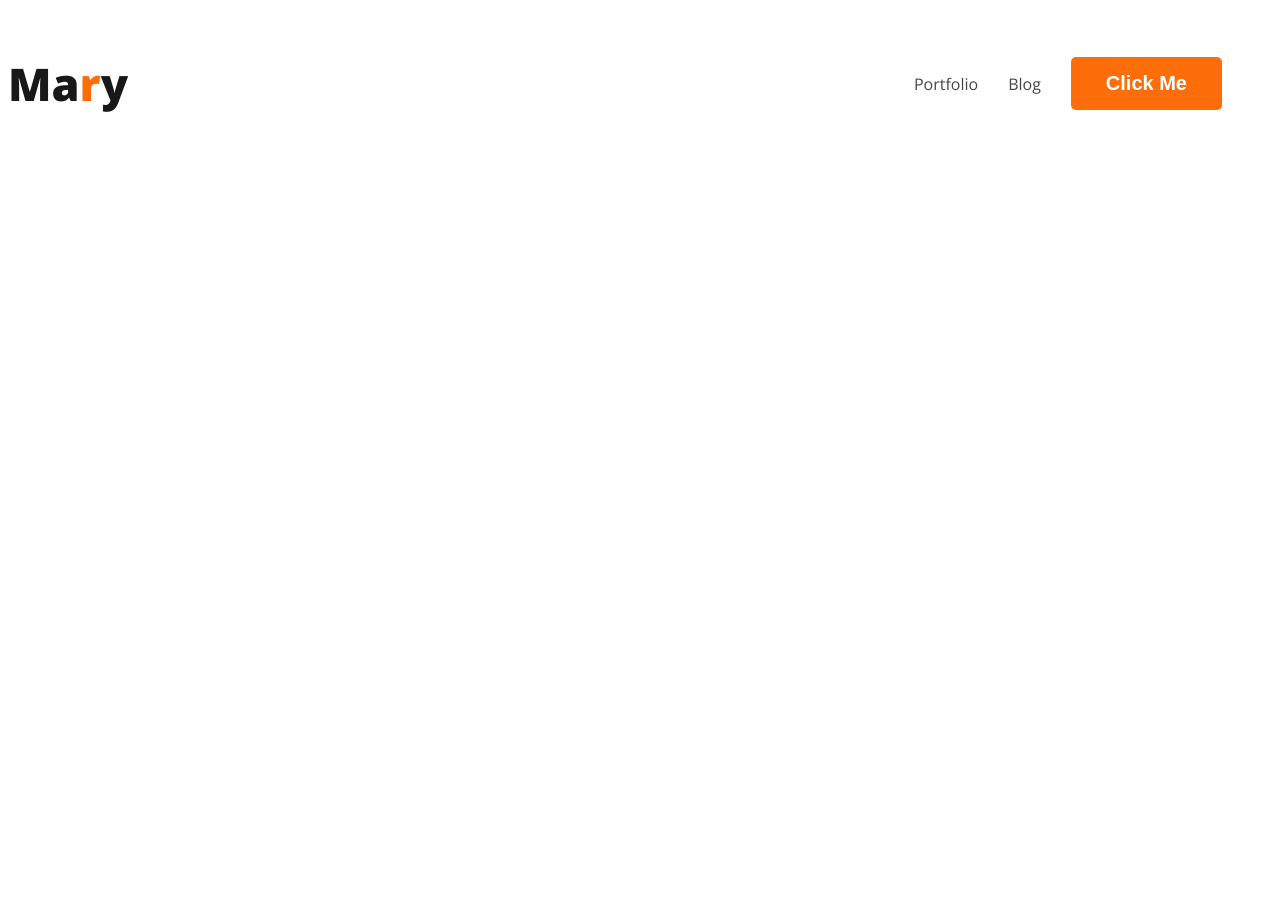
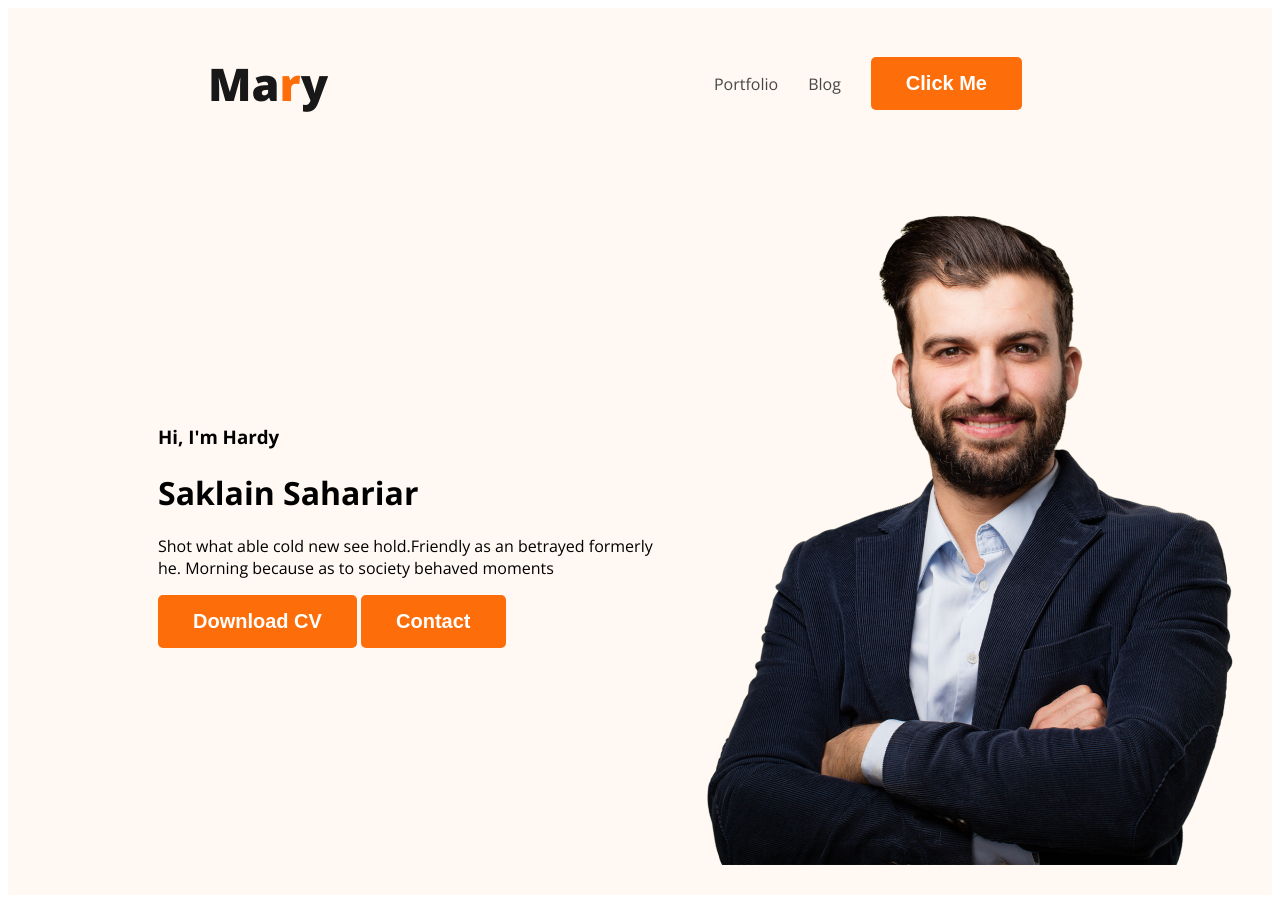
Before and after one commit to Samisahariar/web-developer-portfolio, a plain HTML site: page index.html in a window 1280 px wide. Before the commit the page ends 800 px from the top, so only its background shows below. Drawn offline with nearby package versions, Linux system fonts and the light colour scheme.

Commit message:
this is the fourth commit

```diff
--- a/index.html
+++ b/index.html
@@ -10,7 +10,7 @@
     <link rel="stylesheet" href="styles/styles.css">
 </head>
 <body>
-    <header>
+    <header class="header-top">
         <nav>
             <h3 class="nav-title">Ma<span class="text-primary">r</span>y</h3>
             <ul>
@@ -19,6 +19,17 @@
                 <li><button class="hire-button">Click Me</button></li>
             </ul>
         </nav>
+         <div class="banner">
+            <div>
+                <h3 class="greetins-section">Hi, I'm Hardy</h3>
+                <h1 class="name-section">Saklain Sahariar</h1>
+                <p class="description">Shot what able cold new see hold.Friendly as an betrayed formerly he. Morning because as to society behaved moments</p>
+                <button class="hire-button">Download CV</button>
+                <button class="hire-button">Contact</button>
+            </div>
+            <img src="images/hardy.png" alt="hardy_image" class="profile-pic">
+        </div>
+
     </header>
     <main>
 
--- a/styles/styles.css
+++ b/styles/styles.css
@@ -17,6 +17,7 @@ nav {
     display: flex;
     align-items: center;
     justify-content: space-between;
+    margin: 0 200px;
 }
 nav ul{
     display: flex;
@@ -41,3 +42,14 @@ nav a{
     color: white;
     padding: 15px 35px;
 }
+.header-top{
+    background-color: #FFF8F3;
+}
+.banner{
+    padding: 30px 30px 30px 150px;
+    display: flex;
+    align-items: center;
+}
+.banner .profile-pic{
+    width: 650px;
+}
```
